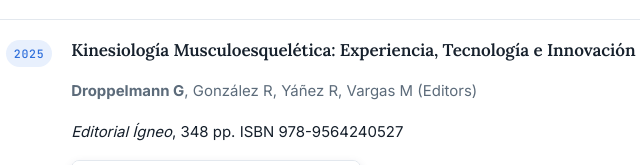
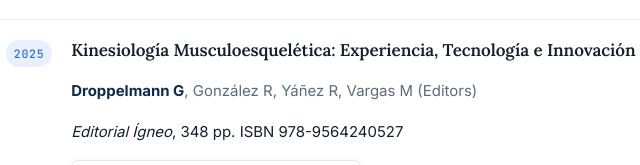
Before and after one commit to GuillermoDroppelmann/GuillermoDroppelmann.github.io, a plain HTML site: page books.html in a window 1280 px wide. Shown: the part 338-503 px from the top of the page, 437-1077 px from the left. Drawn offline with Linux system fonts and the light colour scheme.

Commit message:
Highlight author name in publications

```diff
--- a/assets/style.css
+++ b/assets/style.css
@@ -228,3 +228,6 @@ body{font-size:17px;line-height:1.7;color:var(--ink);
 
 /* ---- footer ---- */
 .site-footer{border-top:1px solid var(--rule);font-size:.9em;color:var(--muted);}
+
+/* ---- author highlight ---- */
+.pub-authors strong{color:var(--navy);font-weight:700;}
```
